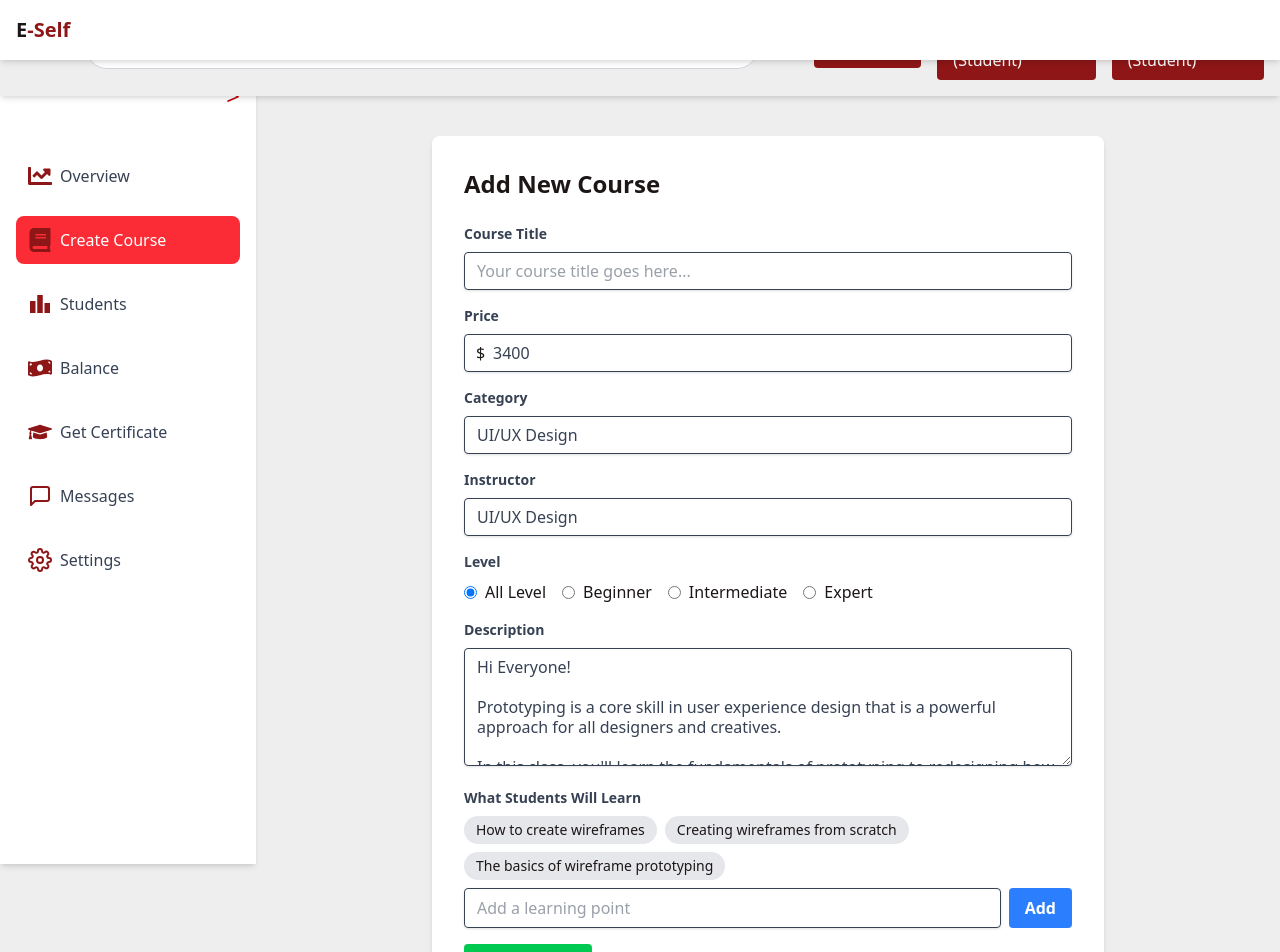
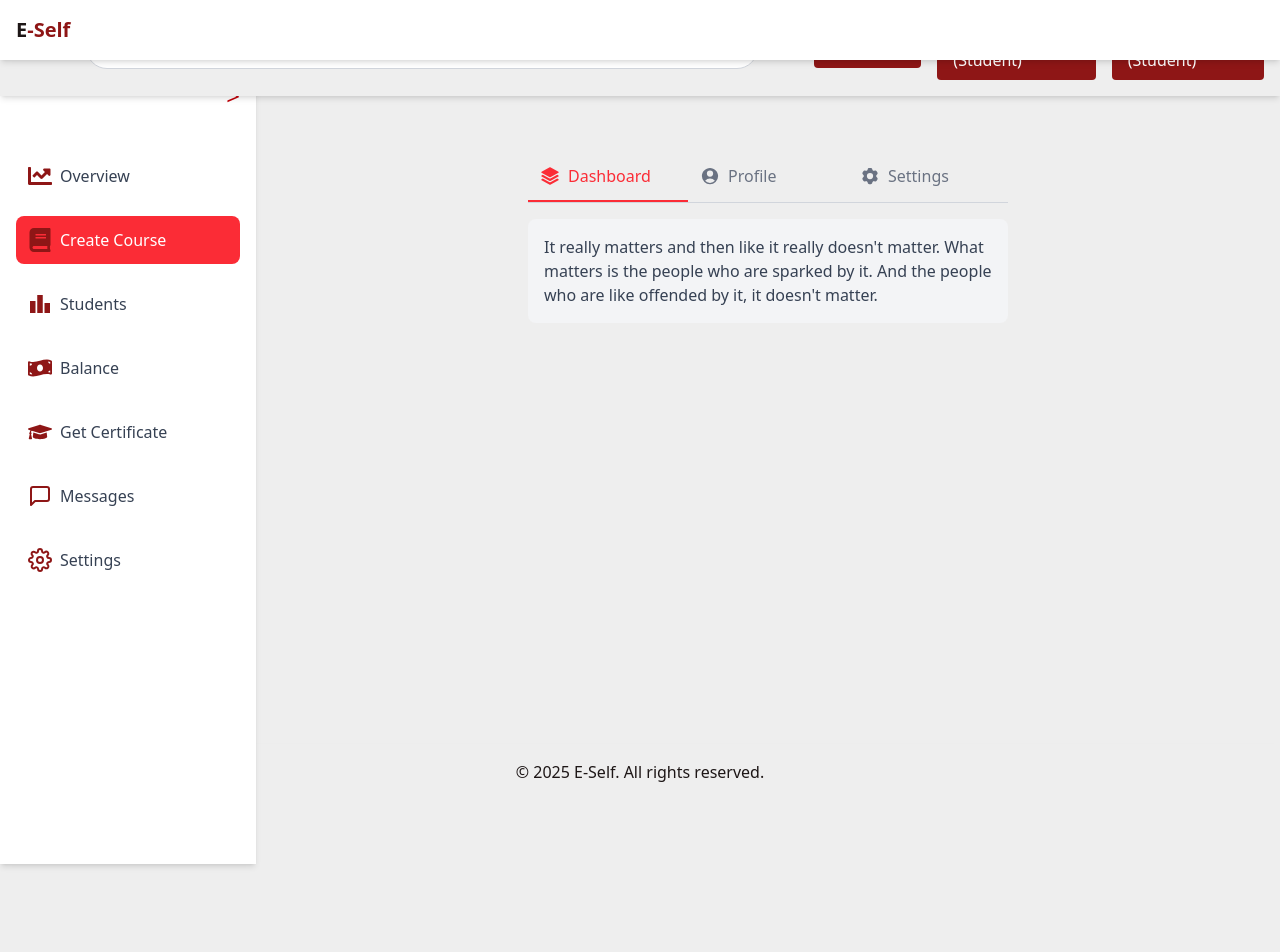
Before and after one commit to NegedeTekleyes/E-self-Lerning, a Next.js app in the folder e-self/: page /dashboard/create-course in a window 1280 px wide. Shown: the top 952 px of the page. After the commit the page ends 800 px from the top, so only its background shows below. Built offline with nearby package versions, Linux system fonts and the light colour scheme.

Commit message:
change corse creation page modfy the ui

```diff
--- a/e-self/app/(instructor)/dashboard/create-course/page.tsx
+++ b/e-self/app/(instructor)/dashboard/create-course/page.tsx
@@ -1,161 +1,66 @@
 'use client';
-import React, { useState } from 'react';
 
-const AddCourseForm = () => {
-  const [courseTitle, setCourseTitle] = useState('');
-  const [price, setPrice] = useState(3400);
-  const [category, setCategory] = useState('UI/UX Design');
-  const [instructor, setInstructor] = useState('UI/UX Design');
-  const [level, setLevel] = useState('All Level');
-  const [description, setDescription] = useState('Hi Everyone!\n\nPrototyping is a core skill in user experience design that is a powerful approach for all designers and creatives.\n\nIn this class, you\'ll learn the fundamentals of prototyping to redesigning how something works for more fluid usability. We\'ll cover everything you need to know about how to prototype your ideas and guide you to create your first UX (user experience) project right in the center of your own home, which if of course, your kitchen!');
-  const [learnItems, setLearnItems] = useState(['How to create wireframes', 'Creating wireframes from scratch', 'The basics of wireframe prototyping']);
-  const [newLearnItem, setNewLearnItem] = useState('');
+import { useState } from 'react';
+import { Square3Stack3DIcon, UserCircleIcon, Cog6ToothIcon } from '@heroicons/react/24/solid';
 
-  const handleAddLearnItem = () => {
-    if (newLearnItem.trim()) {
-      setLearnItems([...learnItems, newLearnItem]);
-      setNewLearnItem('');
-    }
-  };
+type TabItem = {
+  label: string;
+  value: string;
+  icon: (props: React.SVGProps<SVGSVGElement>) => JSX.Element;
+  desc: string;
+};
+
+const tabs: TabItem[] = [
+  {
+    label: 'Dashboard',
+    value: 'dashboard',
+    icon: Square3Stack3DIcon,
+    desc: `It really matters and then like it really doesn't matter.
+      What matters is the people who are sparked by it. And the people
+      who are like offended by it, it doesn't matter.`,
+  },
+  {
+    label: 'Profile',
+    value: 'profile',
+    icon: UserCircleIcon,
+    desc: `Because it's about motivating the doers. Because I'm here
+      to follow my dreams and inspire other people to follow their dreams, too.`,
+  },
+  {
+    label: 'Settings',
+    value: 'settings',
+    icon: Cog6ToothIcon,
+    desc: `We're not always in the position that we want to be at.
+      We're constantly growing. We're constantly making mistakes. We're
+      constantly trying to express ourselves and actualize our dreams.`,
+  },
+];
+
+export default function TabsWithIcon() {
+  const [activeTab, setActiveTab] = useState('dashboard');
 
   return (
-    <div className="p-8 bg-white rounded-lg shadow-md max-w-2xl mx-auto">
-      <h2 className="text-2xl font-semibold mb-6">Add New Course</h2>
-
-      <div className="mb-4">
-        <label className="block text-gray-700 text-sm font-bold mb-2" htmlFor="courseTitle">
-          Course Title
-        </label>
-        <input
-          className="shadow appearance-none border rounded w-full py-2 px-3 text-gray-700 leading-tight focus:outline-none focus:shadow-outline"
-          id="courseTitle"
-          type="text"
-          placeholder="Your course title goes here..."
-          value={courseTitle}
-          onChange={(e) => setCourseTitle(e.target.value)}
-        />
+    <div className="w-full max-w-lg mx-auto p-4">
+      <div className="flex border-b border-gray-300">
+        {tabs.map(({ label, value, icon: Icon }) => (
+          <button
+            key={value}
+            onClick={() => setActiveTab(value)}
+            className={`flex items-center gap-2 p-3 flex-1 text-center border-b-2 transition-colors duration-200
+              ${activeTab === value ? 'border-red-500 text-red-500' : 'border-transparent text-gray-500 hover:text-gray-700'}`}
+          >
+            <Icon className="w-5 h-5" />
+            {label}
+          </button>
+        ))}
       </div>
-
-      <div className="mb-4">
-        <label className="block text-gray-700 text-sm font-bold mb-2" htmlFor="price">
-          Price
-        </label>
-        <div className="relative">
-          <span className="absolute inset-y-0 left-0 pl-3 flex items-center pointer-events-none">
-            $
-          </span>
-          <input
-            className="shadow appearance-none border rounded w-full py-2 px-3 text-gray-700 leading-tight focus:outline-none focus:shadow-outline pl-7"
-            id="price"
-            type="number"
-            value={price}
-            onChange={(e) => setPrice(Number(e.target.value))}
-          />
-        </div>
+      <div className="p-4 bg-gray-100 mt-4 rounded-lg">
+        {tabs.map(({ value, desc }) => (
+          activeTab === value && (
+            <p key={value} className="text-gray-700">{desc}</p>
+          )
+        ))}
       </div>
-
-      <div className="mb-4">
-        <label className="block text-gray-700 text-sm font-bold mb-2" htmlFor="category">
-          Category
-        </label>
-        <select
-          className="shadow appearance-none border rounded w-full py-2 px-3 text-gray-700 leading-tight focus:outline-none focus:shadow-outline"
-          id="category"
-          value={category}
-          onChange={(e) => setCategory(e.target.value)}
-        >
-          <option>UI/UX Design</option>
-          <option>Web Development</option>
-          <option>Marketing</option>
-        </select>
-      </div>
-
-      <div className="mb-4">
-        <label className="block text-gray-700 text-sm font-bold mb-2" htmlFor="instructor">
-          Instructor
-        </label>
-        <select
-          className="shadow appearance-none border rounded w-full py-2 px-3 text-gray-700 leading-tight focus:outline-none focus:shadow-outline"
-          id="instructor"
-          value={instructor}
-          onChange={(e) => setInstructor(e.target.value)}
-        >
-          <option>UI/UX Design</option>
-          <option>John Doe</option>
-          <option>Jane Smith</option>
-        </select>
-      </div>
-
-      <div className="mb-4">
-        <label className="block text-gray-700 text-sm font-bold mb-2" htmlFor="level">
-          Level
-        </label>
-        <div className="flex space-x-4">
-          <label className="inline-flex items-center">
-            <input type="radio" className="form-radio" name="level" value="All Level" checked={level === 'All Level'} onChange={() => setLevel('All Level')} />
-            <span className="ml-2">All Level</span>
-          </label>
-          <label className="inline-flex items-center">
-            <input type="radio" className="form-radio" name="level" value="Beginner" checked={level === 'Beginner'} onChange={() => setLevel('Beginner')} />
-            <span className="ml-2">Beginner</span>
-          </label>
-          <label className="inline-flex items-center">
-            <input type="radio" className="form-radio" name="level" value="Intermediate" checked={level === 'Intermediate'} onChange={() => setLevel('Intermediate')} />
-            <span className="ml-2">Intermediate</span>
-          </label>
-          <label className="inline-flex items-center">
-            <input type="radio" className="form-radio" name="level" value="Expert" checked={level === 'Expert'} onChange={() => setLevel('Expert')} />
-            <span className="ml-2">Expert</span>
-          </label>
-        </div>
-      </div>
-
-      <div className="mb-4">
-        <label className="block text-gray-700 text-sm font-bold mb-2" htmlFor="description">
-          Description
-        </label>
-        <textarea
-          className="shadow appearance-none border rounded w-full py-2 px-3 text-gray-700 leading-tight focus:outline-none focus:shadow-outline"
-          id="description"
-          rows={5}
-          value={description}
-          onChange={(e) => setDescription(e.target.value)}
-        />
-      </div>
-
-      <div className="mb-4">
-        <label className="block text-gray-700 text-sm font-bold mb-2">
-          What Students Will Learn
-        </label>
-        <div className="flex flex-wrap gap-2">
-          {learnItems.map((item, index) => (
-            <div key={index} className="bg-gray-200 rounded-full px-3 py-1 text-sm">
-              {item}
-            </div>
-          ))}
-        </div>
-        <div className="flex mt-2">
-          <input
-            className="shadow appearance-none border rounded py-2 px-3 text-gray-700 leading-tight focus:outline-none focus:shadow-outline flex-grow mr-2"
-            type="text"
-            placeholder="Add a learning point"
-            value={newLearnItem}
-            onChange={(e) => setNewLearnItem(e.target.value)}
-          />
-          <button
-            className="bg-blue-500 hover:bg-blue-700 text-white font-bold py-2 px-4 rounded"
-            onClick={handleAddLearnItem}
-          >
-            Add
-          </button>
-        </div>
-      </div>
-
-      <button className="bg-green-500 hover:bg-green-700 text-white font-bold py-2 px-4 rounded">
-        Save Course
-      </button>
     </div>
   );
-};
-
-export default AddCourseForm;
+}
--- a/e-self/package.json
+++ b/e-self/package.json
@@ -14,6 +14,7 @@
     "react-dom": "$react"
   },
   "dependencies": {
+    "@heroicons/react": "^2.2.0",
     "framer-motion": "^12.5.0",
     "lucide-react": "^0.479.0",
     "next": "^15.2.4",
```
Also changed, not shown: 1 other file (tests, documents, lock files or other folders).
